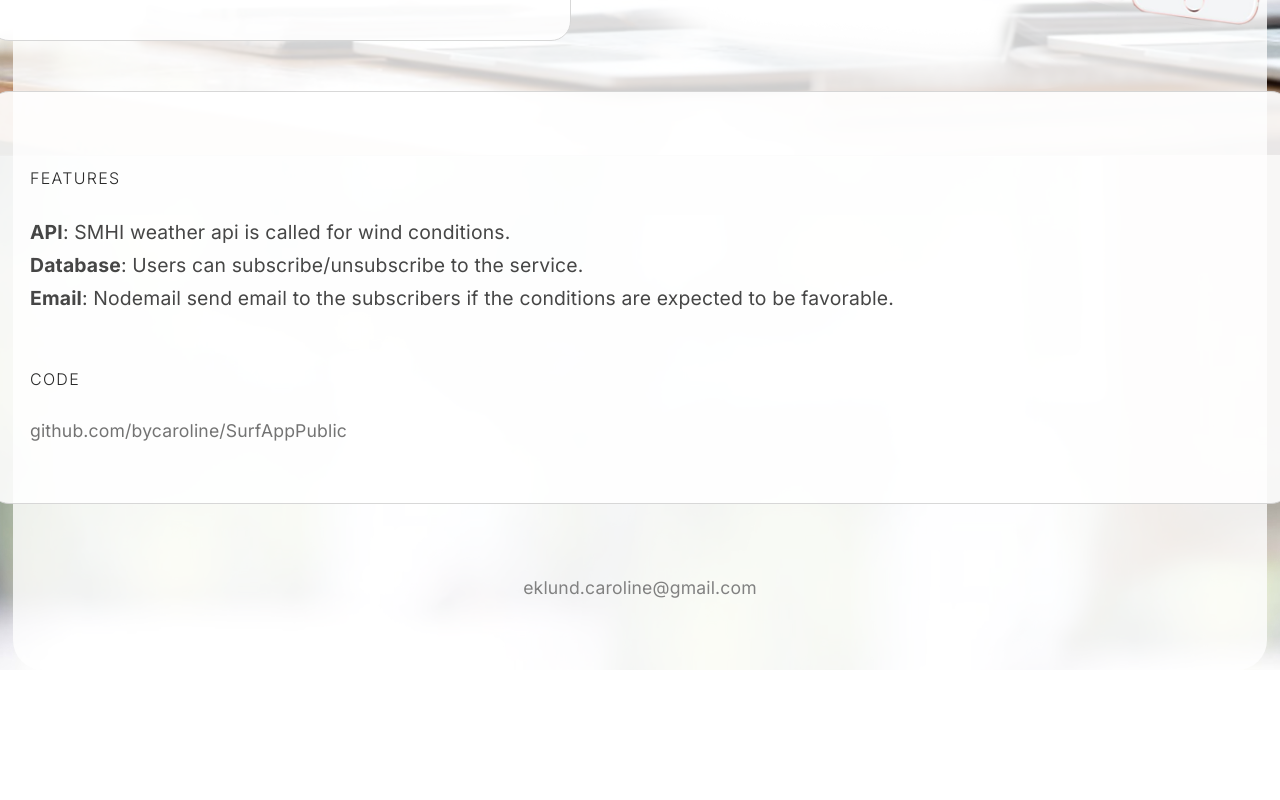
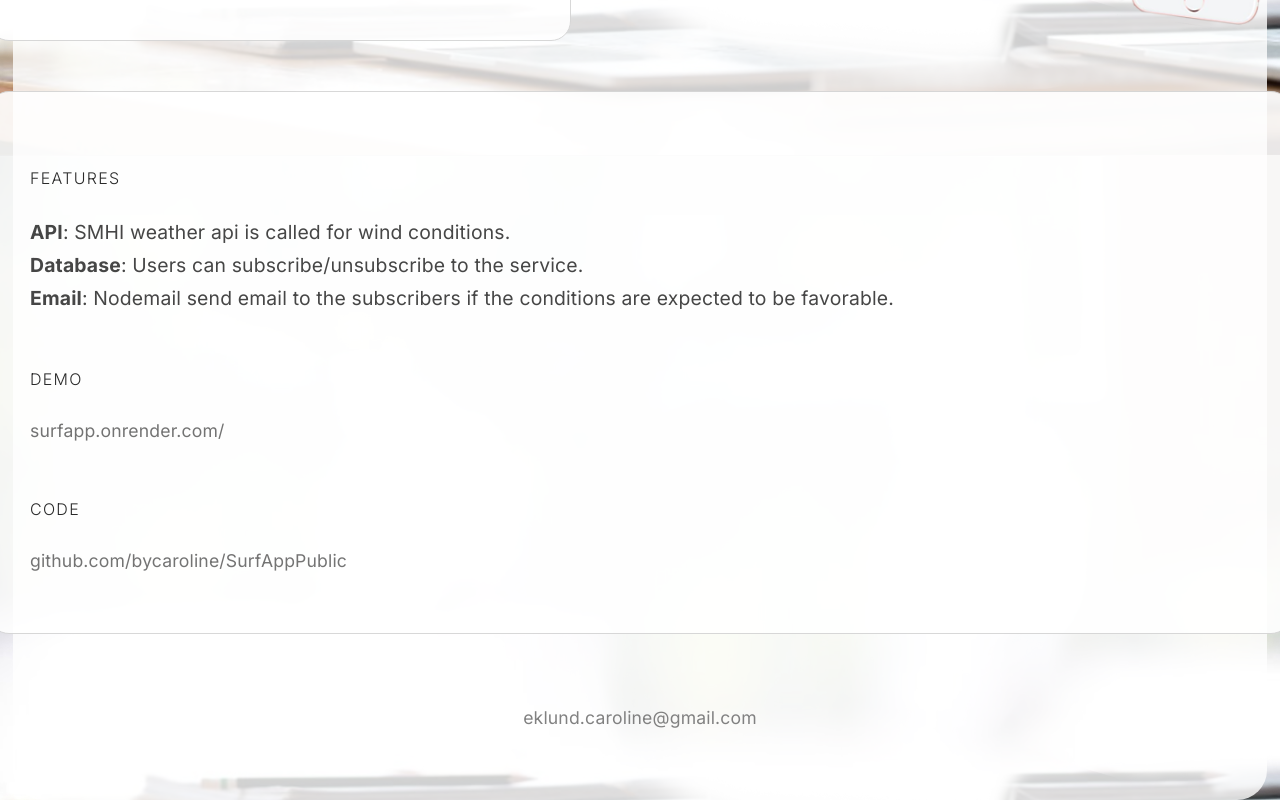
Before and after one commit to bycaroline/React_DeveloperPortfolio, a React (Create React App) app: page /SurfNotification in a window 1280 px wide. Shown: the part 675-1475 px from the top of the page. Before the commit the page ends 1345 px from the top, so only its background shows below. Built offline with nearby package versions, Linux system fonts and the light colour scheme; a web font is replaced by a local one.

Commit message:
Update ProjectPageSurfNotification.js

```diff
--- a/src/pages/ProjectPageSurfNotification.js
+++ b/src/pages/ProjectPageSurfNotification.js
@@ -29,6 +29,8 @@ const ProjectPageSurfNotification = () => {
                     <li><span><strong>Database</strong>: Users can subscribe/unsubscribe to the service.</span></li>
                     <li><span><strong>Email</strong>: Nodemail send email to the subscribers if the conditions are expected to be favorable.</span></li>
                 </ul>
+                <h4>demo</h4>
+                <p><a href='https://surfapp.onrender.com/' target="_blank" rel="noopener noreferrer">surfapp.onrender.com/</a></p>
                 <h4>code</h4>
                 <p><a href='https://github.com/bycaroline/SurfAppPublic' target="_blank" rel="noopener noreferrer">github.com/bycaroline/SurfAppPublic</a></p>
             </div>
```
